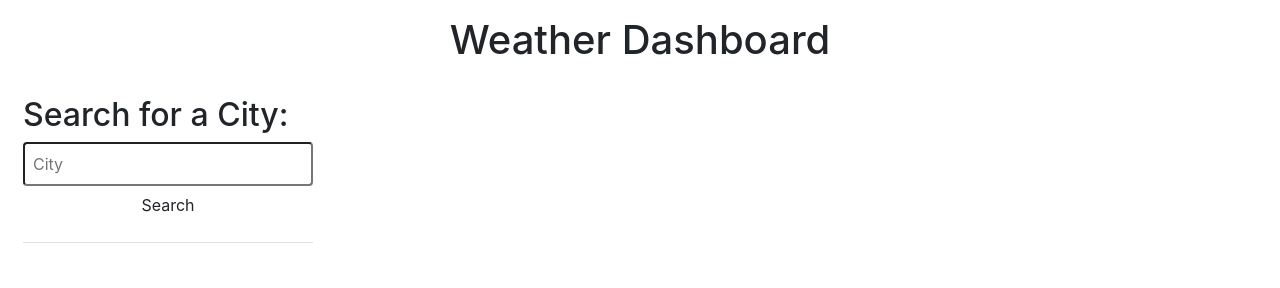
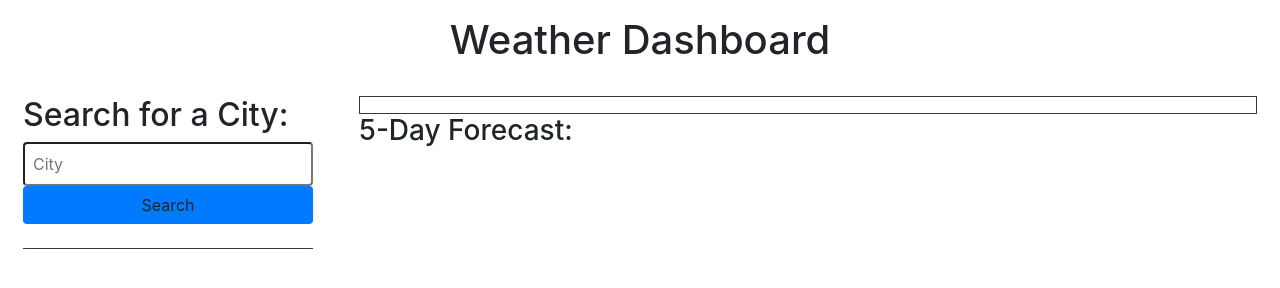
Before and after one commit to Hectcast508/know-your-forecast, a plain HTML site: page index.html in a window 1280 px wide. Drawn offline with nearby package versions, Linux system fonts and the light colour scheme.

Commit message:
finished the div for weather and 5 day forecast

```diff
--- a/index.html
+++ b/index.html
@@ -19,20 +19,30 @@
 
     <main class="d-flex">
       <section id="sideBar" class="m-2 col-3">
-        <div id="search" class="border-bottom">
+        <div id="search" class="border-bottom border-dark ">
           <h2>Search for a City:</h2>
           <form id="searchBar" class="">
             <input name="cityname" id="cityname" type="text" class="form-input col p-2 rounded" placeholder="City"/>
-            <button type="submit" class="btn w-100 pb-4">Search</button>
+            <button type="submit" class="btn w-100 bg-primary mb-4">Search</button>
           </form>
         </div>
 
         <div id="oldSearch">
           <ul class="list-unstyled text-center">
-
           </ul>
         </div>
-    </section>
+      </section>
+
+      <section id="weather-side" class="m-2 col">
+        <div id="city-weather" class="border p-2 w-100 border-dark border-7">
+        </div>
+
+        <div>
+          <h3>5-Day Forecast:</h3>
+        </div>
+
+        <div id="city-forecast" class=""
+      </section>
     </main>
   </body>
 </html>
```
